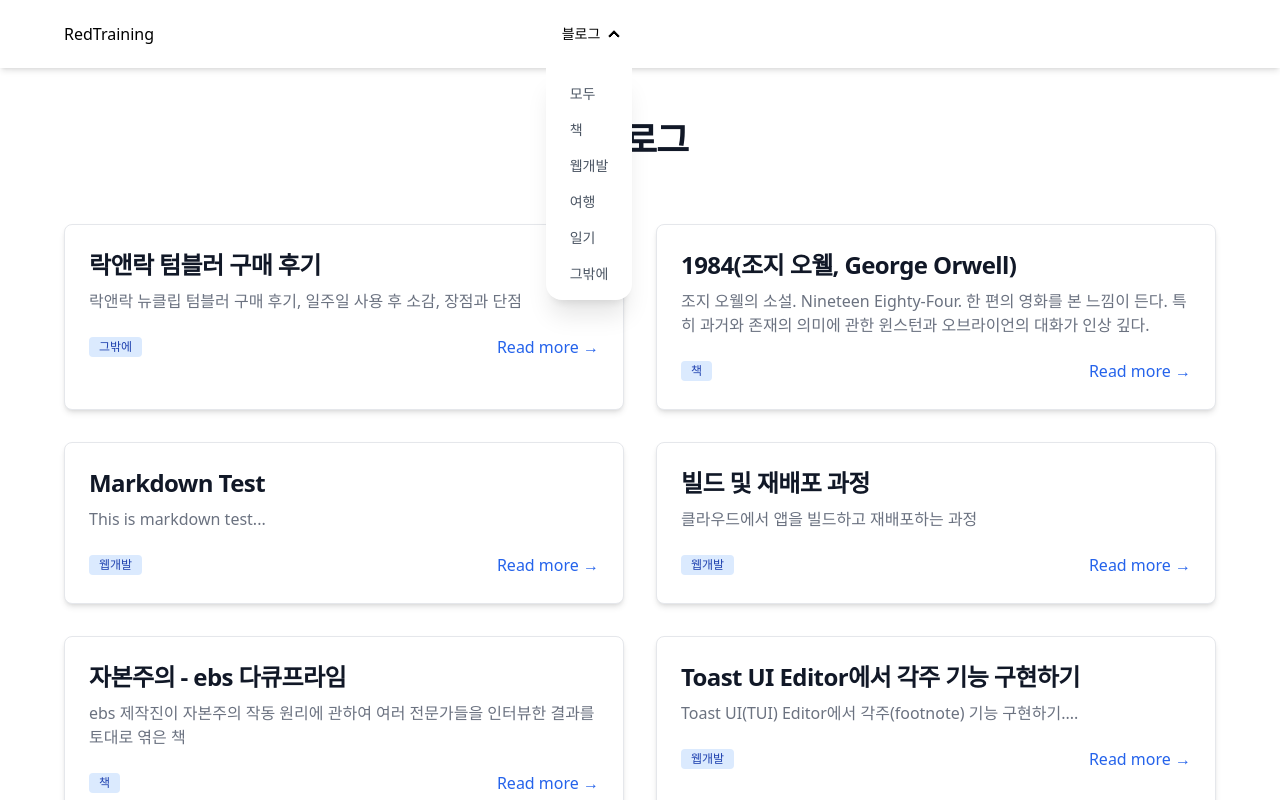
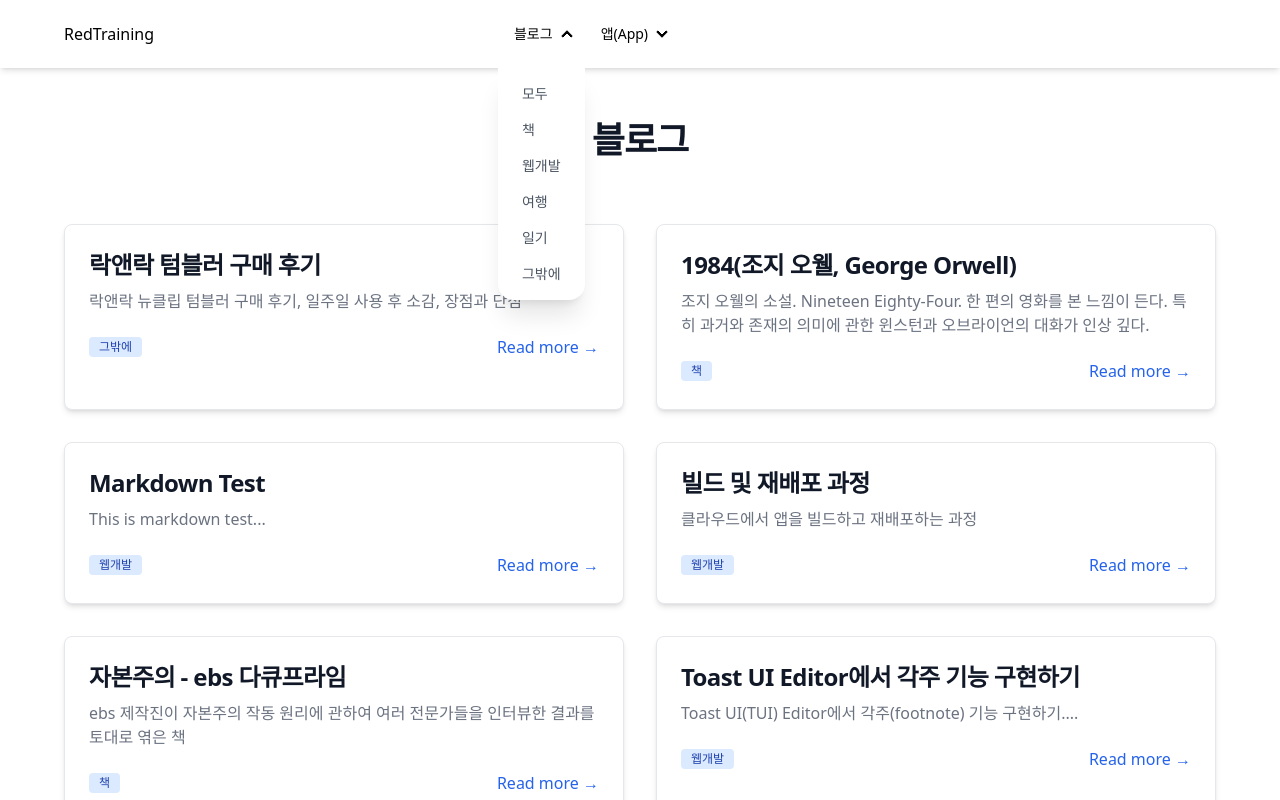
Before and after one commit to keenager/public-blog, a Next.js app: page /blog in a window 1280 px wide. Both pictures are taken after a click on the heading "블로그". Shown: the top 800 px of the page. Built offline with nearby package versions, Linux system fonts and the light colour scheme.

Commit message:
navbar 수정

```diff
--- a/src/app/_components/nav/nav-bar.tsx
+++ b/src/app/_components/nav/navBar.tsx
@@ -1,7 +1,7 @@
 "use client";
 import React from "react";
-import MainBar from "./main-bar";
-import SideBar from "./side-bar";
+import MainBar from "./navBarMain";
+import SideBar from "./navBarSide";
 
 export default function Navbar() {
   return (
--- a/src/app/_components/nav/main-bar.tsx
+++ b/src/app/_components/nav/navBarMain.tsx
@@ -1,6 +1,6 @@
-import { routeList, routeListByTag } from "@/lib/constants";
+import { routeList } from "@/lib/constants";
 import Link from "next/link";
-import MenuLink from "./link";
+import SubMenu from "./subMenu";
 
 export default function MainBar() {
   return (
@@ -33,7 +33,7 @@ export default function MainBar() {
 function MainMenu() {
   return (
     <ul className="menu menu-horizontal p-0 m-0">
-      {routeList.map(({ href, name }) =>
+      {/* {routeList.map(({ href, name }) =>
         name === "블로그" ? (
           <BlogSubMenu key={href} />
         ) : (
@@ -41,34 +41,37 @@ function MainMenu() {
             <MenuLink href={href} name={name} />
           </li>
         )
-      )}
+      )} */}
+      {routeList.map(({ href, name, subRouteList }) => (
+        <SubMenu key={href} menuName={name} subRouteList={subRouteList} />
+      ))}
     </ul>
   );
 }
 
-function BlogSubMenu() {
-  const closeSubMenu = () => {
-    const $blogMenu = document.getElementById(
-      "blog-menu"
-    ) as HTMLDetailsElement;
-    $blogMenu.open = false;
-  };
+// function BlogSubMenu() {
+//   const closeSubMenu = () => {
+//     const $blogMenu = document.getElementById(
+//       "blog-menu"
+//     ) as HTMLDetailsElement;
+//     $blogMenu.open = false;
+//   };
 
-  return (
-    <li>
-      <details id="blog-menu">
-        <summary>블로그</summary>
-        <ul className="p-2 bg-base-100 rounded-t-none dark:bg-gray-900">
-          {routeListByTag.map(({ href, name }) => (
-            <li key={href} onClick={closeSubMenu}>
-              <MenuLink href={href} name={name} />
-            </li>
-          ))}
-        </ul>
-      </details>
-    </li>
-  );
-}
+//   return (
+//     <li>
+//       <details id="blog-menu">
+//         <summary>블로그</summary>
+//         <ul className="p-2 bg-base-100 rounded-t-none dark:bg-gray-900">
+//           {routeListByTag.map(({ href, name }) => (
+//             <li key={href} onClick={closeSubMenu}>
+//               <MenuLink href={href} name={name} />
+//             </li>
+//           ))}
+//         </ul>
+//       </details>
+//     </li>
+//   );
+// }
 
 function MenuSVG() {
   return (
--- a/src/app/_components/nav/side-bar.tsx
+++ b/src/app/_components/nav/navBarSide.tsx
@@ -1,4 +1,4 @@
-import { routeList, routeListByTag } from "@/lib/constants";
+import { routeList } from "@/lib/constants";
 import MenuLink from "./link";
 
 export default function SideBar() {
@@ -13,12 +13,12 @@ export default function SideBar() {
     <div className="drawer-side">
       <label htmlFor="nav-drawer" className="drawer-overlay"></label>
       <ul className="menu h-full w-48 bg-base-200 p-4">
-        {routeList.map(({ href, name }) => (
+        {routeList.map(({ href, name, subRouteList }) => (
           <li key={href} onClick={hideDrawer}>
             <MenuLink href={href} name={name} />
             {href.includes("blog") && (
               <ul>
-                {routeListByTag.map(({ href, name }) => (
+                {subRouteList.map(({ href, name }) => (
                   <li key={href}>
                     <MenuLink href={href} name={name} />
                   </li>
--- /dev/null
+++ b/src/app/_components/nav/subMenu.tsx
@@ -0,0 +1,29 @@
+import MenuLink from "./link";
+
+export default function SubMenu({
+  menuName,
+  subRouteList,
+}: {
+  menuName: string;
+  subRouteList: { href: string; name: string }[];
+}) {
+  const closeSubMenu = () => {
+    const $menu = document.getElementById(menuName) as HTMLDetailsElement;
+    $menu.open = false;
+  };
+
+  return (
+    <li>
+      <details id={menuName}>
+        <summary>{menuName}</summary>
+        <ul className="p-2 bg-base-100 rounded-t-none dark:bg-gray-900">
+          {subRouteList.map(({ href, name }) => (
+            <li key={href} onClick={closeSubMenu}>
+              <MenuLink href={href} name={name} />
+            </li>
+          ))}
+        </ul>
+      </details>
+    </li>
+  );
+}
--- a/src/app/layout.tsx
+++ b/src/app/layout.tsx
@@ -1,8 +1,7 @@
 import type { Metadata } from "next";
 import "./globals.css";
-import Navbar from "./_components/nav/nav-bar";
+import Navbar from "./_components/nav/navBar";
 import Script from "next/script";
-import GoogleAd from "./_components/common/google-ad";
 
 export const metadata: Metadata = {
   title: "RedTraining's Homepage",
--- a/src/lib/api.ts
+++ b/src/lib/api.ts
@@ -1,7 +1,7 @@
 import fs from "fs";
 import { join } from "path";
 import matter from "gray-matter";
-import { routeListByTag } from "./constants";
+import { routeListOfBlog } from "./constants";
 import { Post } from "@/types/post";
 
 const postsDirectory = join(process.cwd(), "_posts");
@@ -28,7 +28,7 @@ export function getAllPosts(): Post[] {
 
 export function getPostsByTag(tag: string): Post[] {
   const fileNames = getFileNames();
-  const tagName = routeListByTag.find((route) =>
+  const tagName = routeListOfBlog.find((route) =>
     route.href.includes(tag)
   )?.name;
   const posts = fileNames
--- a/src/lib/constants.ts
+++ b/src/lib/constants.ts
@@ -1,10 +1,4 @@
-export const routeList = [
-  // { href: "/", name: "홈페이지" },
-  { href: "/blog", name: "블로그" },
-  // { href: "/app", name: "앱" },
-];
-
-export const routeListByTag = [
+export const routeListOfBlog = [
   { href: "/blog", name: "모두" },
   // { href: "/blog/?tag=law", name: "법률" },
   { href: "/blog/tags/book", name: "책" },
@@ -13,3 +7,13 @@ export const routeListByTag = [
   { href: "/blog/tags/essay", name: "일기" },
   { href: "/blog/tags/etc", name: "그밖에" },
 ];
+
+export const routeListOfApps = [
+  { href: "/apps", name: "개요" },
+  { href: "/apps/roi", name: "수익률계산" },
+];
+export const routeList = [
+  // { href: "/", name: "홈페이지" },
+  { href: "/blog", name: "블로그", subRouteList: routeListOfBlog },
+  { href: "/apps", name: "앱(App)", subRouteList: routeListOfApps },
+];
```
Also changed, not shown: public/Ads.txt (deleted).
